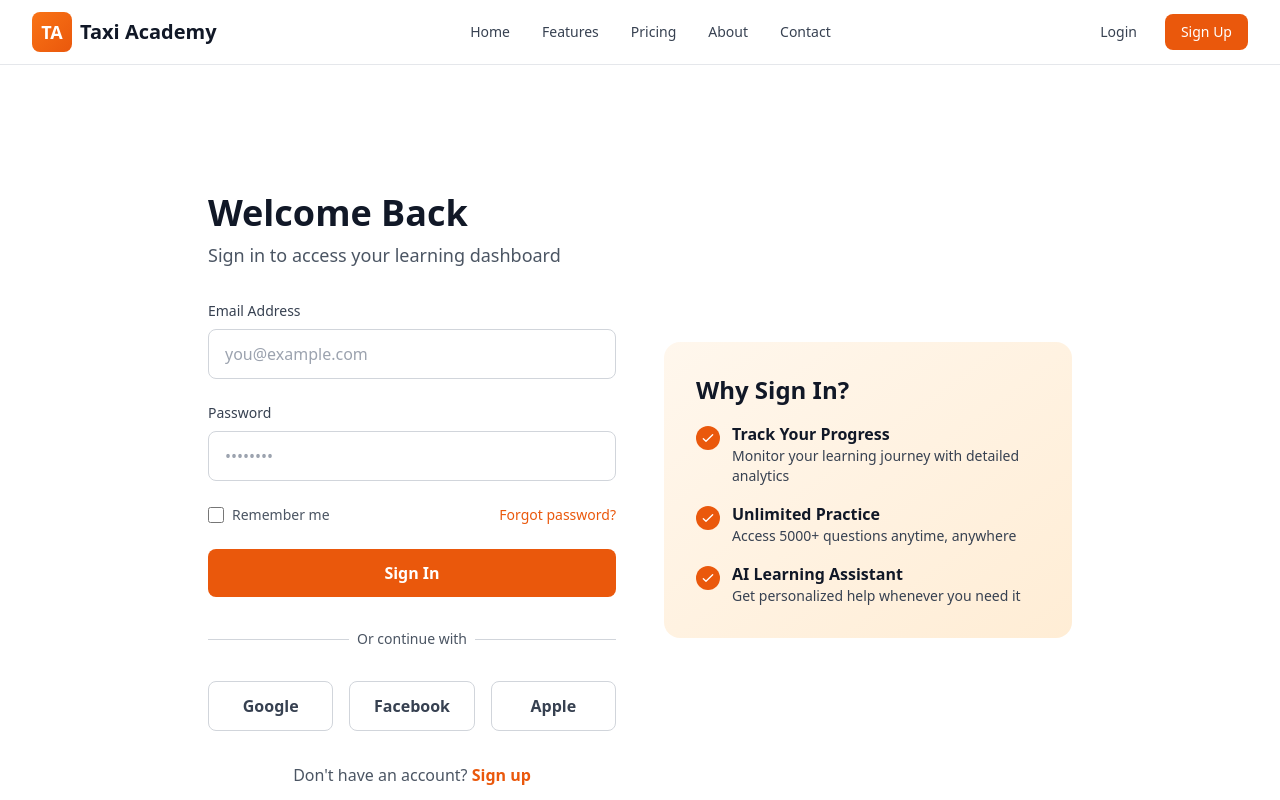
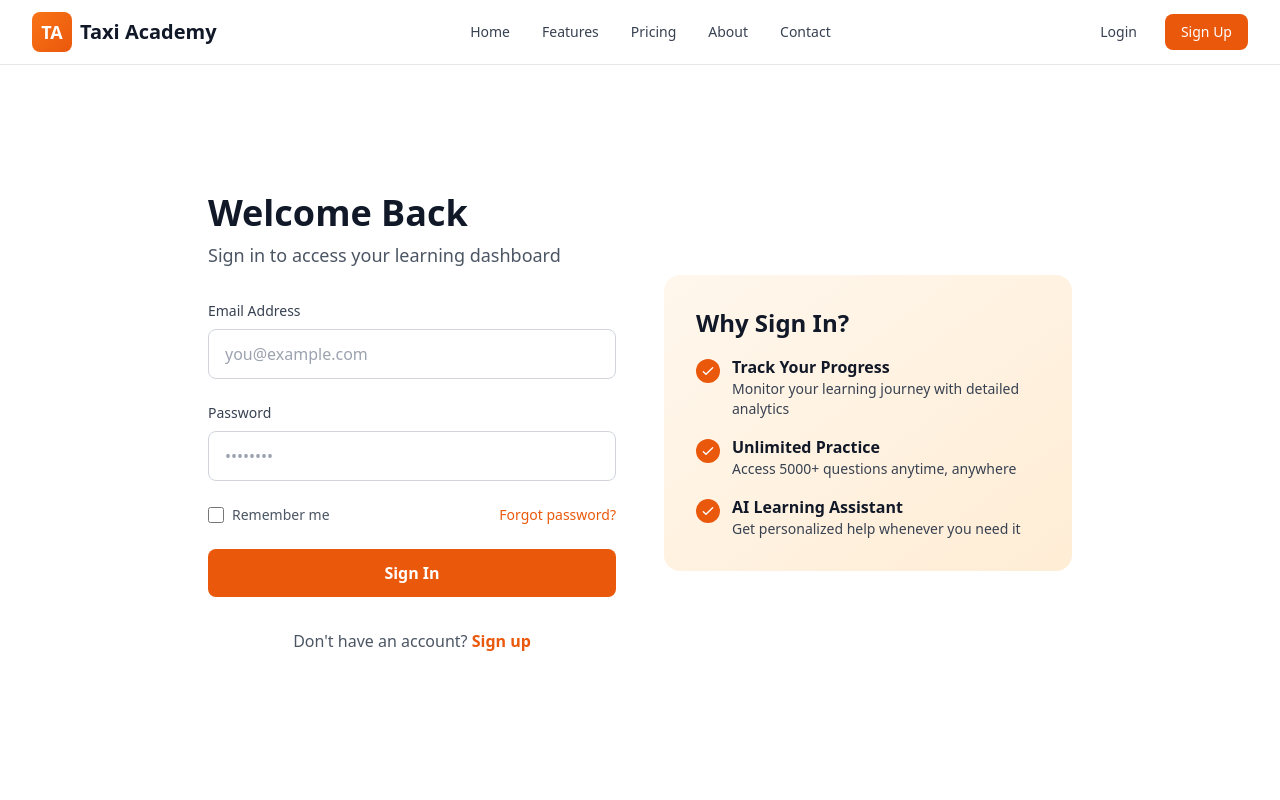
Before and after one commit to Ahmed19000810/wolverhampton-taxi-academy, a React (Vite) app: page /login in a window 1280 px wide. Shown: the top 800 px of the page. Built offline with nearby package versions, Linux system fonts and the light colour scheme.

Commit message:
Remove non-functional social auth and free trial messaging

```diff
--- a/client/pages/Index.tsx
+++ b/client/pages/Index.tsx
@@ -268,9 +268,6 @@ export default function Index() {
           </div>
 
           <div className="text-center mt-12">
-            <p className="text-gray-600 dark:text-gray-400 mb-4">
-              All plans include a 7-day free trial. No credit card required.
-            </p>
             <Link
               to="/pricing"
               className="text-orange-600 dark:text-orange-500 font-semibold hover:underline"
@@ -342,14 +339,13 @@ export default function Index() {
             Ready to Pass Your Wolverhampton PHV Test?
           </h2>
           <p className="text-xl text-orange-100 mb-8">
-            Start your free trial today. No credit card required. Access all
-            features for 7 days.
+            Get started today and access everything you need to succeed.
           </p>
           <Link
             to="/register"
             className="inline-block px-8 py-4 bg-white hover:bg-gray-100 text-orange-600 font-bold rounded-lg transition-all transform hover:scale-105"
           >
-            Start Free Trial
+            Sign Up Now
           </Link>
         </div>
       </section>
--- a/client/pages/Login.tsx
+++ b/client/pages/Login.tsx
@@ -66,28 +66,6 @@ export default function Login() {
               </button>
             </form>
 
-            <div className="relative">
-              <div className="absolute inset-0 flex items-center">
-                <div className="w-full border-t border-gray-300 dark:border-slate-600"></div>
-              </div>
-              <div className="relative flex justify-center text-sm">
-                <span className="px-2 bg-white dark:bg-slate-900 text-gray-600 dark:text-gray-400">
-                  Or continue with
-                </span>
-              </div>
-            </div>
-
-            <div className="grid grid-cols-3 gap-4">
-              <button className="py-3 border border-gray-300 dark:border-slate-600 rounded-lg hover:bg-gray-50 dark:hover:bg-slate-800 transition-all font-semibold text-gray-700 dark:text-white">
-                Google
-              </button>
-              <button className="py-3 border border-gray-300 dark:border-slate-600 rounded-lg hover:bg-gray-50 dark:hover:bg-slate-800 transition-all font-semibold text-gray-700 dark:text-white">
-                Facebook
-              </button>
-              <button className="py-3 border border-gray-300 dark:border-slate-600 rounded-lg hover:bg-gray-50 dark:hover:bg-slate-800 transition-all font-semibold text-gray-700 dark:text-white">
-                Apple
-              </button>
-            </div>
 
             <p className="text-center text-gray-600 dark:text-gray-400">
               Don't have an account?{" "}
--- a/client/pages/Register.tsx
+++ b/client/pages/Register.tsx
@@ -93,28 +93,6 @@ export default function Register() {
               </button>
             </form>
 
-            <div className="relative">
-              <div className="absolute inset-0 flex items-center">
-                <div className="w-full border-t border-gray-300 dark:border-slate-600"></div>
-              </div>
-              <div className="relative flex justify-center text-sm">
-                <span className="px-2 bg-white dark:bg-slate-900 text-gray-600 dark:text-gray-400">
-                  Or sign up with
-                </span>
-              </div>
-            </div>
-
-            <div className="grid grid-cols-3 gap-4">
-              <button className="py-3 border border-gray-300 dark:border-slate-600 rounded-lg hover:bg-gray-50 dark:hover:bg-slate-800 transition-all font-semibold text-gray-700 dark:text-white">
-                Google
-              </button>
-              <button className="py-3 border border-gray-300 dark:border-slate-600 rounded-lg hover:bg-gray-50 dark:hover:bg-slate-800 transition-all font-semibold text-gray-700 dark:text-white">
-                Facebook
-              </button>
-              <button className="py-3 border border-gray-300 dark:border-slate-600 rounded-lg hover:bg-gray-50 dark:hover:bg-slate-800 transition-all font-semibold text-gray-700 dark:text-white">
-                Apple
-              </button>
-            </div>
 
             <p className="text-center text-gray-600 dark:text-gray-400">
               Already have an account?{" "}
```
